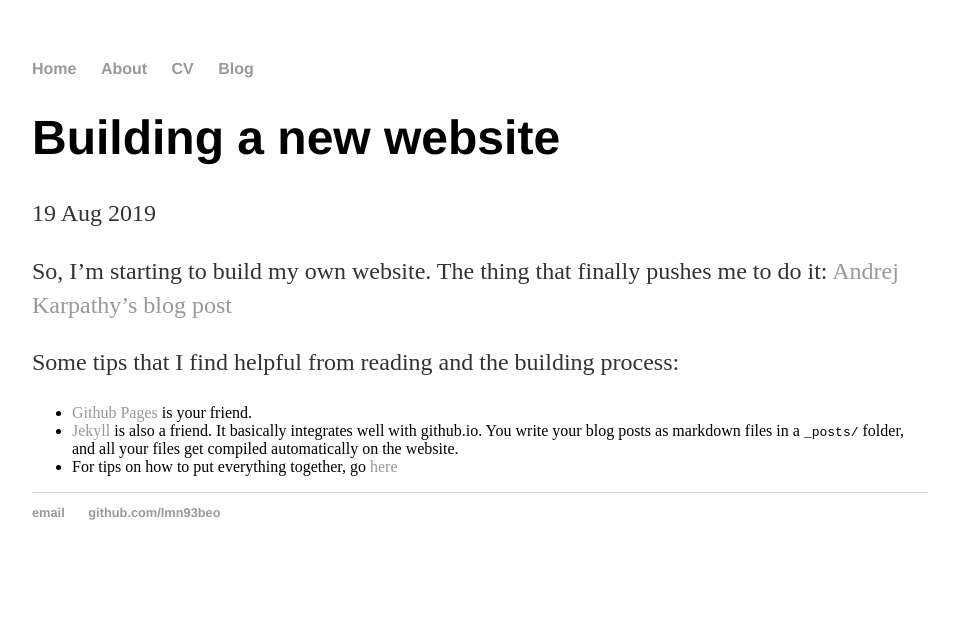
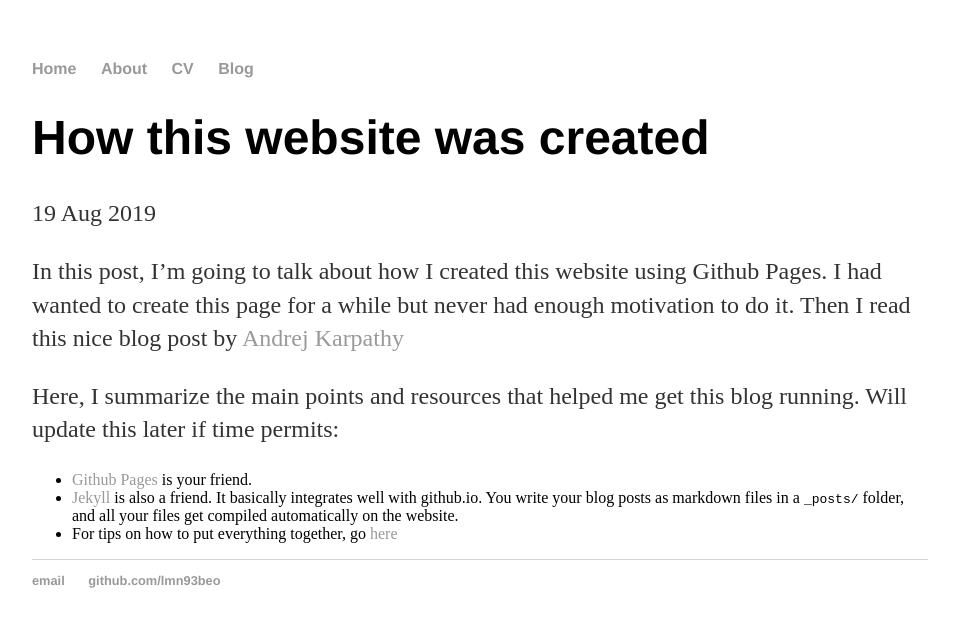
Before and after one commit to nhat-le/nhat-le.github.io, a Jekyll site: the page built from _posts/2019-08-19-nhat-le-site-launched.md, in a window 1280 px wide. Shown: the top 627 px of the page, without its empty margins (160-1119 px from the left). Built offline with Jekyll 4.4.1, drawn with Linux system fonts in a browser that asks for light colours.

Commit message:
Updated 2019-08-19 post

```diff
--- a/_posts/2019-08-19-nhat-le-site-launched.md
+++ b/_posts/2019-08-19-nhat-le-site-launched.md
@@ -1,12 +1,12 @@
 ---
 layout: post
-title: "Building a new website"
+title: "How this website was created"
 date: 2019-08-19
 ---
 
-So, I'm starting to build my own website. The thing that finally pushes me to do it: [Andrej Karpathy's blog post](http://karpathy.github.io/2014/07/01/switching-to-jekyll/)
+In this post, I'm going to talk about how I created this website using Github Pages. I had wanted to create this page for a while but never had enough motivation to do it. Then I read this nice blog post by [Andrej Karpathy](http://karpathy.github.io/2014/07/01/switching-to-jekyll/)
 
-Some tips that I find helpful from reading and the building process:
+Here, I summarize the main points and resources that helped me get this blog running. Will update this later if time permits:
 * [Github Pages](https://pages.github.com/) is your friend.
 * [Jekyll](https://jekyllrb.com/) is also a friend. It basically integrates well with github.io. You write your blog posts as markdown files in a `_posts/` folder, and all your files get compiled automatically on the website.
 * For tips on how to put everything together, go [here](http://jmcglone.com/guides/github-pages/)
```
